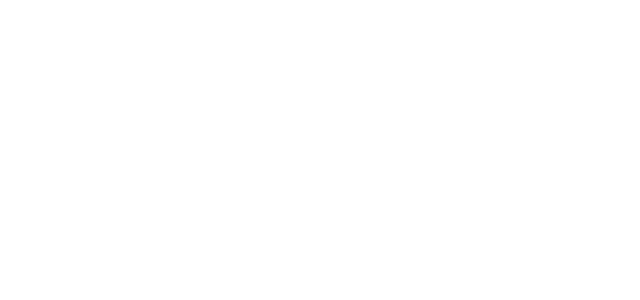
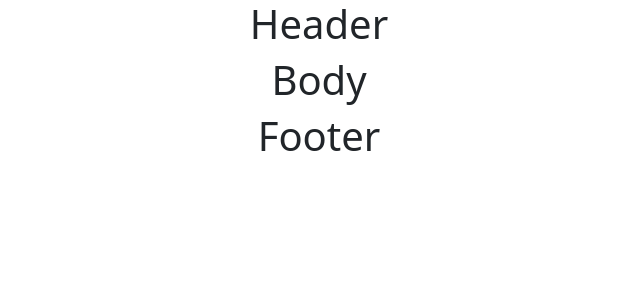
Before and after one commit to easylearningbd/react-basic-restaurant-project, a React (Create React App) app: page / in a window 1280 px wide. Shown: the top 300 px of the page, without its empty margins (321-961 px from the left). Built offline with nearby package versions, Linux system fonts and the light colour scheme.

Commit message:
r24. Component Tree

```diff
--- a/public/index.html
+++ b/public/index.html
@@ -24,7 +24,7 @@
       work correctly both with client-side routing and a non-root public URL.
       Learn how to configure a non-root public URL by running `npm run build`.
     -->
-    <title>React App</title>
+    <title>Easy Restaurant</title>
   </head>
   <body>
     <noscript>You need to enable JavaScript to run this app.</noscript>
--- a/src/App.js
+++ b/src/App.js
@@ -1,10 +1,11 @@
 
 import './App.css';
+import MainComponent from './components/MainComponent';
 
 function App() {
   return (
     <div className="App">
-
+       <MainComponent/>
     </div>
   );
 }
--- /dev/null
+++ b/src/components/MainComponent.jsx
@@ -0,0 +1,16 @@
+import React from "react";
+import Body from "./body/Body";
+import Footer from "./footer/Footer";
+import Header from "./header/Header";
+
+const MainComponent = () => {
+     return (
+          <div>
+               <Header />
+               <Body />
+               <Footer/>
+          </div>
+          )
+}
+
+export default MainComponent;
--- /dev/null
+++ b/src/components/body/Body.jsx
@@ -0,0 +1,12 @@
+import React from "react";
+
+const Body = () => {
+     return (
+          <div>
+               <h1>Body</h1>
+          </div>
+     )
+
+}
+
+export default Body;
--- /dev/null
+++ b/src/components/footer/Footer.jsx
@@ -0,0 +1,12 @@
+import React from "react";
+
+const Footer = () => {
+     return (
+          <div>
+               <h1>Footer</h1>
+          </div>
+     )
+
+}
+
+export default Footer;
--- /dev/null
+++ b/src/components/header/Header.jsx
@@ -0,0 +1,11 @@
+import React from "react";
+
+const Header = () => {
+     return (
+          <div>
+               <h1>Header</h1>
+          </div>
+     )
+}
+
+export default Header;
```
